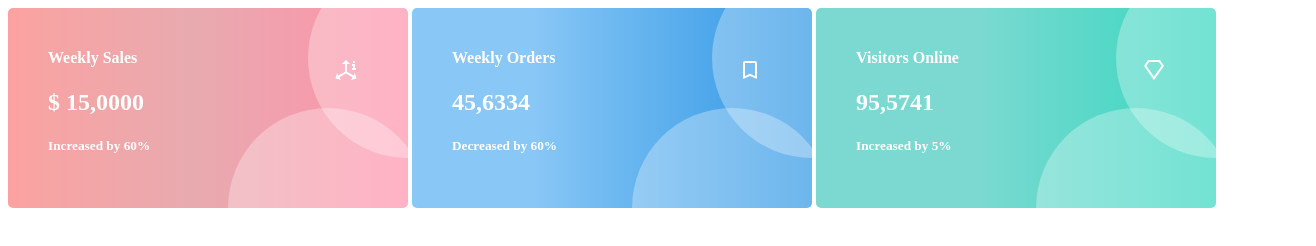
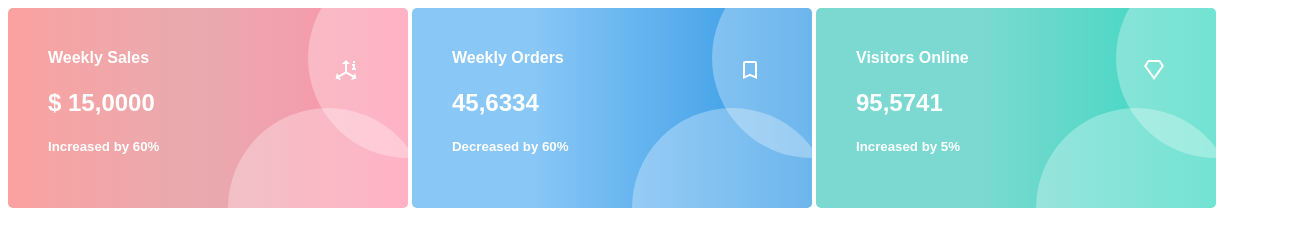
Before and after one commit to Serhii1910/Cards, a plain HTML site: page index.html in a window 1280 px wide. Shown: the whole page, 1316 px wide, since content can reach past the window. Drawn offline with Linux system fonts and the light colour scheme.

Commit message:
Changed font, overflow

```diff
--- a/index.css
+++ b/index.css
@@ -1,3 +1,6 @@
+* {
+	overflow: hidden;
+}
 .pinck {
 	display: inline-block;
 	position: relative;
@@ -26,6 +29,7 @@ article {
 	position: absolute;
 	margin: 20px;
 	padding-left: 20px;
+	font-family: sans-serif;
 	color: white;
 }
 .axis-arrow, .bookmark, .diamond {
```
